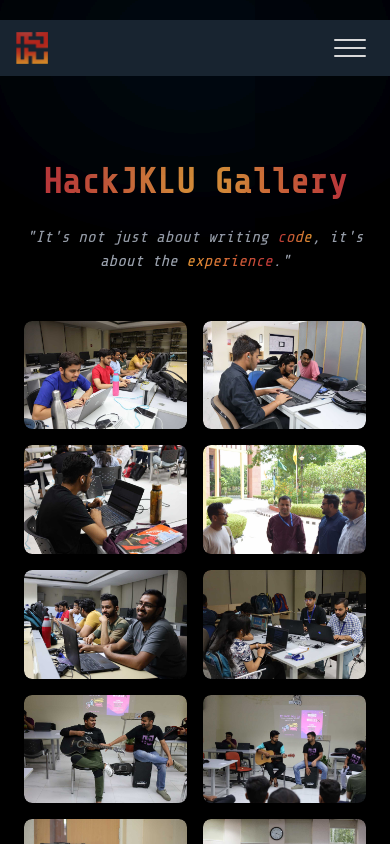
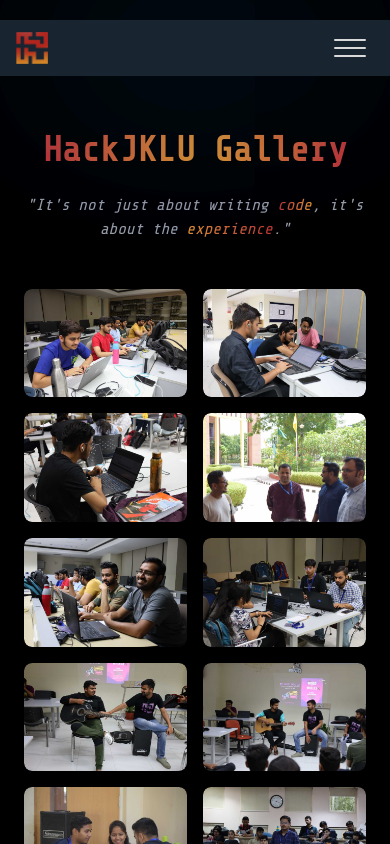
Before and after one commit to adistrim/hackJKLUv3, a Next.js app: page /gallery in a window 390 px wide. Shown: the top 844 px of the page. Built offline with nearby package versions, Linux system fonts and the light colour scheme.

Commit message:
slight UI change in the gallery page

```diff
--- a/src/app/gallery/page.tsx
+++ b/src/app/gallery/page.tsx
@@ -12,7 +12,7 @@ const Gallery: React.FC = () => {
   );
 
   return (
-    <div className={`container mx-auto my-[5rem] px-4 ${tech_mono.className}`}>
+    <div className={`container mx-auto my-[2rem] md:my-[5rem] px-4 ${tech_mono.className}`}>
       <div className="text-center my-[3rem] md:my-[6rem]">
         <h1 className="text-[2.2rem] md:text-[4rem] font-bold text-center">
           <span
```
